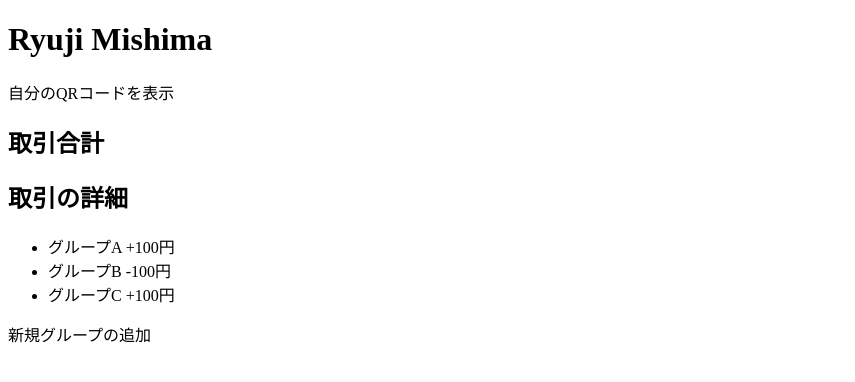
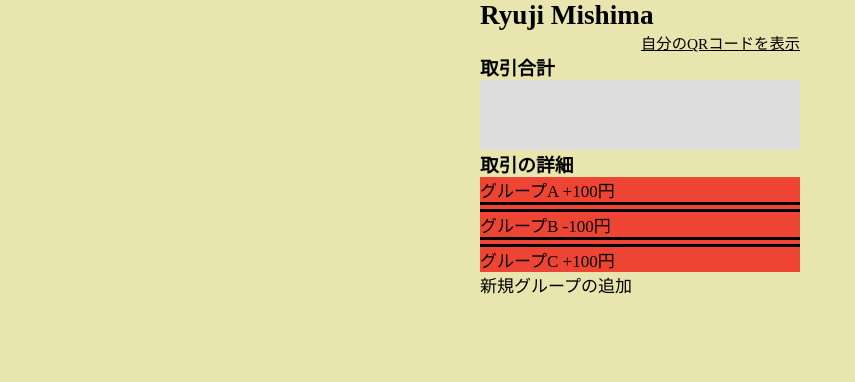
Before and after one commit to Ryuji-Mishima/Accounting-Application, a plain HTML site: page index.html in a window 1280 px wide. Shown: the whole page, without its empty margins (0-855 px from the left). Drawn offline with Linux system fonts and the light colour scheme.

Commit message:
css呼び出し処理

```diff
--- a/css/construction.css
+++ b/css/construction.css
@@ -0,0 +1,49 @@
+/********************************************************
+タグのスタイル
+********************************************************/
+*{
+  margin: 0; padding: 0; /*全要素のマージン・パディングをリセット*/
+	color: #000000; /*文字色*/
+}
+body{
+  width: 320px;
+  background: #E8E6AE; /*色保留*/
+  margin: 0 auto;	/*内容全体をセンタリング*/
+  font-size: 17px;
+  font-family: ; /*字体保留*/
+}
+h1{
+  font-size: 160%;
+  color
+}
+h2{
+  font-size: 110%;
+  margin:20 0;
+}
+li{
+  list-style:none;
+  padding: 20 0;
+  margin-bottom: 10;
+  background: #EE4433; /*色保留*/
+}
+.boder{
+  border-bottom: 10px double;
+}
+/********************************************************
+idの設定
+********************************************************/
+#TransactionTotal{
+  width: 100%;
+  height: 70px;
+  background: #DDD; /*色保留*/
+}
+
+/********************************************************
+クラスの設定
+********************************************************/
+.right{
+  text-align: right;
+}
+.small{
+  font-size: 90%;
+}
--- a/index.html
+++ b/index.html
@@ -2,18 +2,19 @@
 <html lang="ja">
 <head>
   <title>メイン画面</title>
+  <link rel="stylesheet" href="css/construction.css">
 </head>
 <body>
   <h1>Ryuji Mishima</h1>
-  <span>自分のQRコードを表示</span>
+  <div class="right small"><a href="QR-code.html">自分のQRコードを表示</a></div>
   <h2>取引合計</h2>
-  <div>
+  <div id="TransactionTotal">
 
   </div>
   <h2>取引の詳細</h2>
   <ul>
-    <li>グループA +100円</li>
-    <li>グループB -100円</li>
+    <li class="boder">グループA +100円</li>
+    <li class="boder">グループB -100円</li>
     <li>グループC +100円</li>
   </ul>
   <div>
```
Also changed, not shown: QR-code.html (added, +16 -0 lines), add-member.html (+1 -0 lines), edit-groupe.html (+1 -0 lines), transaction-details.html (+1 -0 lines), transaction.html (+1 -0 lines).
